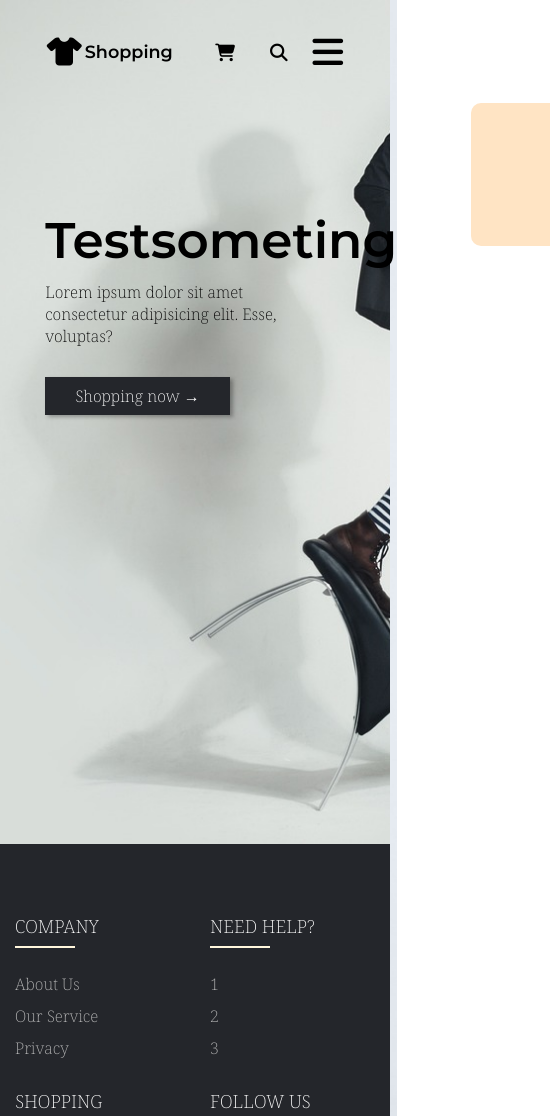
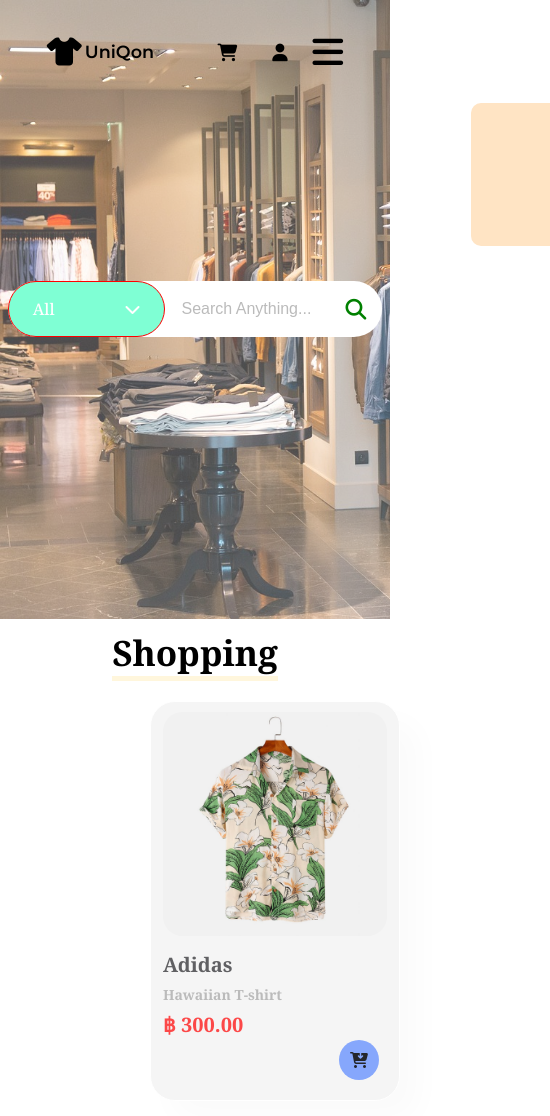
Before and after one commit to FlukeKitikorn/Web-Ecom, a plain HTML site: page shop.html in a window 390 px wide. Shown: the top 1116 px of the page, 550 px wide, since content can reach past the window. Drawn offline with Linux system fonts and the light colour scheme.

Commit message:
add shop.html

```diff
--- a/CSS/styles_home.css
+++ b/CSS/styles_home.css
@@ -35,15 +35,11 @@
   box-sizing: border-box;
 }
 header{
-  /* margin-top: 3rem; */
   min-height: 100vh;
-  /* background-color: blue; */
-  /* color: black; */
   background-image: url('/img/bg_img_home.jpg') ;
   background-size: cover;
   background-repeat: no-repeat;
   background-position: top;
-  /* object-fit: cover; */
 }
 
 body{
--- a/CSS/styles_shop.css
+++ b/CSS/styles_shop.css
@@ -1,4 +1,12 @@
-@import url('https://fonts.googleapis.com/css2?family=Montserrat:wght@300;600&family=Noto+Serif:wght@200&display=swap');
+@import url('https://fonts.googleapis.com/css2?family=Montserrat:wght@100..900&family=Noto+Serif:ital,wght@0,100..900;1,100..900&display=swap');
+
+@keyframes shake {
+  0% { transform: translateX(0); }
+  25% { transform: translateX(-5px); }
+  50% { transform: translateX(5px); }
+  75% { transform: translateX(-5px); }
+  100% { transform: translateX(0); }
+}
 
 :root{
   --grey-color: #EEEDEB;
@@ -11,25 +19,34 @@
   margin: 0;padding: 0;
   box-sizing: border-box;
 }
-header{
-  /* margin-top: 3rem; */
-  min-height: 100vh;
-  /* background-color: blue; */
-  /* color: black; */
-  background-image: url('/img/bg_img_home.jpg') ;
+html{
+  scroll-behavior: smooth;
+  scroll-padding: 6rem;
+}
+header {
+  min-height: 60vh;
+  position: relative;
+}
+header::after {
+  content: '';
+  position: absolute;
+  top: 0;left: 0;
+  width: 100%;height: 100%;
+  background-image: url('/img/store.jpg');
   background-size: cover;
   background-repeat: no-repeat;
-  background-position: top;
-  /* object-fit: cover; */
+  opacity: 0.7;
+  z-index: -1; /* ให้ชั้นนี้อยู่ข้างหลังของเนื้อหาใน header */
 }
-
 body{
-  background-image: url('/img/main_background.jpg') ;
+  /* background-image: url('/img/main_background.jpg') ;
   background-size: cover;
-  background-repeat: no-repeat;
+  background-repeat: no-repeat; */
   font-family: var(--secon-text);
 }
-
+main{
+  padding-top: 100px;
+}
 nav{
   position: fixed;
   width: 100%;
@@ -68,7 +85,7 @@ nav{
   display: inline-block;
 }
 .navbar-left li a{
-  color: #24262b;
+  color: black;
   font-size: 1.1rem;
   font-weight: 600;
   padding: 5px 0;
@@ -90,7 +107,7 @@ nav{
   color: white;
   font-weight: bolder;
   /* font-size: 20px; */
-  /* border-left: 2px solid black; */
+  border-bottom: 2px solid black;
   background-color: black;
   /* border-radius: 15px; */
   padding: 7px;
@@ -116,40 +133,190 @@ nav{
   display: none;
 }
 
-.row_head{
+/* search-bar */
+.container-search{
   display: flex;
   align-items: center;
+  justify-content: center;
+  height: 70vh;
+}
+.search-bar{
+  display: flex;
+  align-items: center;
+  min-width: 700px;
+  background-color: white;
+  border-radius: 50px;
+}
+.dropdown{
+  position: relative;
+  width: 280px;
+  border-radius: 50px;
+  border: 1px solid red;
+  background-color: aquamarine;
+  cursor: pointer;
+}
+.dropdown-text{
+  display: flex;
+  align-items: center;
+  justify-content: space-between;
+  font-size: 1rem;
+  font-weight: 500;
+  color: white;
+  padding: 1rem 1.5rem;
+}
+.dropdown-list{
+  position: absolute;
+  top: 4rem;
+  left: 0;
+  width: 100%;
+  border-radius: 15px;
+  max-height: 0;
+  overflow: hidden;
+  background-color: white;
+  transition: max-height 0.5s ease;
+}
+#list.show{
+  max-height: 300px;
+}
+.dropdown-list-item{
+  font-size: 0.9rem;
+  font-weight: 500;
+  padding: 1rem 0 1rem 1.5rem;
+  cursor: pointer;
+  transition: margin-left 0.2s ease,color 0.2s ease;
+}
+.dropdown-list-item:hover{
+  margin-left: 0.5rem;
+  color: green;
+}
+.search-box{
+  display: flex;
+  align-items: center;
+  padding-right: 1rem;
+  width: 100%;
+  color: green;
+}
+.search-box input{
+  padding: 1rem;
+  width: 100%;
+  font-size: 1rem;
+  font-weight: 500;
+  color: green;
+  border:0;
+  outline: 0;
+}
+.search-box i{
+  font-size: 1.3rem;
+  cursor: pointer;
+}
+.search-box i:hover{
+  transform: scale(1.2);
+}
+.search-box input::placeholder{
+  font-size: 1rem;
+  font-weight: 500;
+  color: var(--text-opa-color);
+}
+
+/* text head */
+#text_head{
+  text-align: center;
+  font-size: 35px;
+  color: black;
+  margin-top: 30px;
+  margin-bottom: 15px;
+}
+#text_head span{
+  border-bottom: 5px solid var(--bg-color);
+}
+#text_head #sub{
+  border-bottom: 4px solid black;
+}
+
+/* main */
+main{
+  /* background: url('/img/woman-2564660_1280.jpg') no-repeat center;
+  background-size: cover;
+  z-index: -1;
+  filter: blur(50px); */
+}
+
+.shop{
+
+}
+.container-content {
+  display: inline-flex;
+  justify-content: center;
+  padding-top: 20px;
+  /* margin: 10px; */
   flex-wrap: wrap;
-  justify-content: flex-start;
+  margin: 30px 150px;
+  column-gap: 20px;
 }
-.row_head .col-2{
-  flex-basis: 50%;
-  min-width: 300px;
-  margin-top: 20%;
-  padding-left: 10%;
+.container-content .content{
+  width: 23%;
+  height: 50%;
+  min-width: 250px;
+  min-height: 400px;
+  padding: 10px 12px;
+  background-color: whitesmoke;
+  border: 1px solid white;
+  border-radius: 25px;
+  cursor: pointer;
+  box-shadow: 20px 20px 30px rgba(0, 0, 0, 0.02);
+  margin: 15px 0;
+  transition: 0.2s ease;
+  position: relative;
 }
-.row_head .col-2 h1{
-  font-size: 50px;
-  line-height: 60px;
-  margin: 10px 0;
-  font-family: var(--main-text)!important;
+.container-content .content:hover{
+  box-shadow: 20px 20px 30px rgba(0, 0, 0, 0.06);
 }
-.row_head .col-2 .btn{
-  display: inline-block;
-  background: #24262b;
-  color: white;
-  padding: 8px 30px;
-  margin: 30px 0;
-  box-shadow: 3px 2px 4px rgba(0, 0, 0, 0.3);
-  text-decoration: none;
+.container-content .content img{
+  width: 100%;
+  border-radius: 20px;
 }
-.row_head .col-2 .btn:hover{
-  margin-left: 10px;
-  transition: all .6s ease;
+.container-content .content img:hover{
+  transform: scale(1.1);
+}
+.container-content .content .des{
+  text-align: start;
+  padding: 10px 0;
+}
+.container-content .content .des span{
+  color: #606063;
+  font-size: 20px;
+  font-weight: bold;
+}
+.container-content .content .des h5{
+  padding-top: 7px;
+  color: var(--text-opa-color);
+  font-size: 14px;
+}
+.old{
+  padding-top: 7px;
+  font-size: 20px;
+  font-weight: bolder;
+  color: red;
+  opacity: 0.7;
+}
+.content a #cart{
+  width: 40px;
+  height: 40px;
+  line-height: 40px;
+  background-color: #86A7FC;
+  border-radius: 50px;
+  font-weight: bolder;
+  color: #24262b;
+  position: absolute;
+  bottom: 20px;
+  text-align: center;
+  right: 20px;
+}
+.content a #cart:hover {
+  animation: shake 0.5s; /* เพิ่ม animation เมื่อโฮเวอร์ hover */
 }
 
 /* footer */
-
 .container{
   max-width: 1170px;
   margin: auto;
@@ -222,16 +389,7 @@ ul{
   background-color: white;
 }
 
-/* @media (max-width: 1280px){
-  header{
-    padding: 14px 2%;
-    transition: .2s;
-  }
-  .navbar-left li a{
-    padding: 5px 0;
-    margin: 0px 20px;
-  }
-} */
+
 @media (max-width: 1280px){
   header{
     padding: 14px 2%;
@@ -279,9 +437,19 @@ ul{
     width: 50%;
     margin-bottom: 30px;
   }
-  .row_head .col-2{
-    margin-top: 50%;
+  .container_contact-box{
+    grid-template-columns: 1fr;
   }
+  .box-left{
+    height: 200px;
+  }
+  iframe{
+    height: 300px;
+  }
+  .search-bar{
+    min-width: 300px;
+  }
+
 }
 
 @media (max-width: 574px){
@@ -289,4 +457,7 @@ ul{
     width: 50%;
     align-items: center;
   }
+  iframe{
+    height: 200px;
+  }
 }
--- a/JS/script.js
+++ b/JS/script.js
@@ -51,6 +51,7 @@ document.querySelector('.top-bands').addEventListener('mousemove', (e) => {
   const walk = (x - startX) * 3; // เพิ่มความเร็วในการลาก
   document.querySelector('.top-bands').scrollLeft = scrollLeft - walk;
 });
+
 // length text area
 function countCharacters() {
   var message = document.getElementById("message").value;
--- /dev/null
+++ b/JS/script_shop.js
@@ -0,0 +1,197 @@
+const mobileNav = document.querySelector("#ham-menu");
+const navbar = document.querySelector(".navbar-left");
+
+const toggleNav = () => {
+  navbar.classList.toggle("open");
+};
+mobileNav.addEventListener("click", () => toggleNav());
+
+window.onload = function() {
+  window.addEventListener("scroll", function() {
+    if (window.scrollY > 0) {
+      document.querySelector("nav").style.backgroundColor = "#EEEDEB";
+      document.querySelector("nav").style.borderBottomRightRadius = "20px" ;
+      document.querySelector("nav").style.borderBottomLeftRadius = "20px" ;
+    }
+     else {
+      document.querySelector("nav").style.backgroundColor = "transparent";
+    }
+  });
+};
+
+let dropdownBtn = document.getElementById("drop-text");
+let list = document.getElementById("list");
+let icon = document.getElementById("iconn");
+let span = document.getElementById("span");
+let input = document.getElementById("search-input");
+let listItems = document.querySelectorAll(".dropdown-list-item");
+
+dropdownBtn.onclick = function(){
+    if(list.classList.contains("show")){
+        icon.style.rotate = "0deg";
+    }else{
+        icon.style.rotate = "-180deg";
+    }
+    list.classList.toggle("show");
+};
+
+// close when click outside
+window.onclick = function(e){
+    if(e.target.id !== "drop-text" &&
+       e.target.id !== "span" &&
+       e.target.id !== "iconn"){
+        list.classList.remove("show");
+        icon.style.rotate = "0deg";
+    }
+};
+
+for(item of listItems){
+    item.onclick = function(e){
+        span.innerText = e.target.innerText;
+
+        if(e.target.innerText == "All"){
+            input.placeholder = "Search Anything..."
+        }
+
+        input.placeholder = "Search in " + e.target.innerText + "...";
+    };
+}
+
+
+const product = [
+    {
+        id: 0,
+        image: './img/sale1.jpg',
+        title: 'Adidas',
+        des: 'Hawaiian T-shirt',
+        price: 300,
+    },
+    {
+        id: 1,
+        image: './img/sale2.jpg',
+        title: 'Nike',
+        des: 'overcoat',
+        price: 490,
+    },
+    {
+        id: 2,
+        image: './img/sale3.jpg',
+        title: 'Champion',
+        des: 'T-shirt',
+        price: 370,
+    },
+    {
+        id: 3,
+        image: './img/sale4.jpg',
+        title: 'Lacoste',
+        des: 'T-shirt lmited edition',
+        price: 370,
+    },
+    {
+        id: 4,
+        image: './img/shirt.jpg',
+        title: 'The north face',
+        des: 'Shirt Hip-Hop',
+        price: 470,
+    },
+    {
+        id: 5,
+        image: './img/nb_cap.webp',
+        title: 'New balance',
+        des: 'Cap',
+        price: 999,
+    },
+    {
+        id: 6,
+        image: './img/n1.jpg',
+        title: 'Dior',
+        des: 'T-shirt',
+        price: 1700,
+    },
+    {
+        id: 7,
+        image: './img/vans_sock.webp',
+        title: 'Vans',
+        des: 'Sock',
+        price: 340,
+    },
+    {
+        id: 8,
+        image: './img/addidas.webp',
+        title: 'Addidas',
+        des: 'Slipper',
+        price: 1040,
+    },
+    {
+        id: 9,
+        image: './img/lacoste.webp',
+        title: 'Lacoste',
+        des: 'Sneakers',
+        price: 2040,
+    },
+    {
+        id: 10,
+        image: './img/nb.webp',
+        title: 'New balance',
+        des: 'Sneakers',
+        price: 2340,
+    },
+    {
+        id: 11,
+        image: './img/vans.webp',
+        title: 'Vans',
+        des: 'Slip-on',
+        price: 2340,
+    },
+    {
+        id: 12,
+        image: './img/Nike.webp',
+        title: 'Nike',
+        des: 'Sneakers',
+        price: 2900,
+    },
+    {
+        id: 13,
+        image: './img/puma.webp',
+        title: 'Puma',
+        des: 'bag',
+        price: 3120,
+    },
+    {
+        id: 14,
+        image: './img/ที่ติดรองเท้า2.webp',
+        title: 'Crocs',
+        des: 'Slipper',
+        price: 1040,
+    },
+];
+
+const categories = [...new Set(product.map((item) => { return item }))]
+
+document.getElementById('search-box').addEventListener('keyup', (e) => {
+    const searchData = e.target.value.toLowerCase();
+    const filteredData = categories.filter((item) => {
+        return (
+            item.title.toLowerCase().includes(searchData)
+        )
+    })
+    displayItem(filteredData)
+});
+
+const displayItem = (items) => {
+    document.getElementById('container-content').innerHTML = items.map((item) => {
+        var { image, title, des, price } = item;
+        return (
+            `<div class="content">
+            <img src=${image} >
+            <div class="des">
+              <span>${title}</span>
+              <h5>${des}</h5>
+              <h4 class="old">฿ ${price}.00</h4>
+            </div>
+            <a href="#"><i class="fa-solid fa-cart-arrow-down" id="cart"></i></a>
+          </div>`
+        )
+    }).join('')
+};
+displayItem(categories);
--- a/shop.html
+++ b/shop.html
@@ -4,7 +4,7 @@
     <meta charset="UTF-8" />
     <meta name="viewport" content="width=device-width, initial-scale=1.0" />
     <!-- <meta http-equiv="X-UA-Compatible" content="ie=edge" /> -->
-    <title>Website</title>
+    <title>UniQon</title>
     <link rel="shortcut icon" href="./img/logo/android-chrome-512x512.png" type="image/x-icon">
     <!-- styles custom -->
     <link rel="stylesheet" type="text/css" href="./CSS/styles_shop.css" />
@@ -14,7 +14,7 @@
     <!-- header -->
     <header>
       <nav>
-        <a href="index.html" id="logo"><i class="fa-solid fa-shirt"></i><span>Shopping</span></a>
+        <a href="index.html" id="logo"><i class="fa-solid fa-shirt"></i><span>UniQon</span></a>
 
         <ul class="navbar-left">
           <li><a id="hover-line" href="index.html">Home</a></li>
@@ -26,21 +26,45 @@
         <div class="navbar-right">
           <!-- cart -->
           <a href="#"><i class="fa-solid fa-cart-shopping"></i></a>
-          <a href="#"><i class="fa-solid fa-magnifying-glass"></i></a>
+          <a href="#"><i class="fa-solid fa-user"></i></a>
           <div id="ham-menu"><i class="fa-solid fa-bars"></i></div>
         </div>
       </nav>
 
-      <div class="row_head">
-        <div class="col-2">
-          <h1>Testsometing</h1>
-          <p>Lorem ipsum dolor sit amet consectetur adipisicing elit. Esse, voluptas?</p>
-          <a href="#" class="btn">Shopping now &#8594</a>
+      <!-- search -->
+      <div class="container-search">
+        <div class="search-bar">
+          <div class="dropdown">
+            <div id="drop-text" class="dropdown-text">
+              <span id="span">All</span>
+              <i id="iconn" class="fa-solid fa-chevron-down"></i>
+            </div>
+
+            <ul id="list" class="dropdown-list">
+              <li class="dropdown-list-item">Clothes</li>
+              <li class="dropdown-list-item">Sneakers</li>
+              <li class="dropdown-list-item">Accessories</li>
+            </ul>
+          </div>
+
+          <!-- search-bar -->
+          <div class="search-box" id="search-box">
+            <input type="text" id="search-input" placeholder="Search Anything...">
+            <i class="fa-solid fa-magnifying-glass"></i>
+          </div>
+
         </div>
       </div>
     </header>
 
+    <main>
+      <h2 id="text_head" style="margin-top: -90px; margin-bottom: -40px;"><span>Shopping</span></h2>
+      <section class="shop">
+        <div class="container-content" id="container-content">
 
+      </div>
+      </section>
+    </main>
 
         <!-- footer -->
         <div class="footer">
@@ -49,27 +73,26 @@
               <div class="footer-col">
                 <h4>COMPANY</h4>
                 <ul>
-              <li><a href="#">about us</a></li>
-              <li><a href="#">our service</a></li>
-              <li><a href="#">privacy</a></li>
+                  <li><a href="about.html#About">about us</a></li>
+                  <li><a href="about.html#Service">our service</a></li>
+                  <li><a href="about.html#Teams" >our teams</a></li>
                 </ul>
               </div>
 
               <div class="footer-col">
                 <h4>NEED HELP?</h4>
                 <ul>
-              <li><a href="#">1</a></li>
-              <li><a href="#">2</a></li>
-              <li><a href="#">3</a></li>
+                  <li><a href="contact.html#text_head">Contact</a></li>
+                  <li><a href="contact.html#news">Subscribe</a></li>
                 </ul>
               </div>
 
               <div class="footer-col">
-            <h4>SHOPPING</h4>
+                <h4>CATEGORIES</h4>
                 <ul>
-              <li><a href="#">1</a></li>
-              <li><a href="#">2</a></li>
-              <li><a href="#">3</a></li>
+                  <li><a href="#">Clothes</a></li>
+                  <li><a href="#">Sneakers</a></li>
+                  <li><a href="#">Accessories</a></li>
                 </ul>
               </div>
 
@@ -88,6 +111,7 @@
     <!-- Font awesome -->
     <script src="https://kit.fontawesome.com/33742628d2.js" crossorigin="anonymous"></script>
     <!-- js event -->
-    <script src="./JS/script.js"></script>
+    <script src="./JS/script_shop.js">
+    </script>
   </body>
 </html>
```
Also changed, not shown: about.html (+4 -4 lines), contact.html (+1 -1 lines), index.html (+4 -4 lines), img/Nike.webp (added), img/addidas.webp (added), img/lacoste.webp (added), img/nb.webp (added), img/nb_cap.webp (added), img/pants.jpg (deleted), img/puma.webp (added), img/vans.webp (added), img/vans_sock.webp (added), img/ที่ติดรองเท้า2.webp (added). Lines whose indentation alone changed are shown as unchanged.
